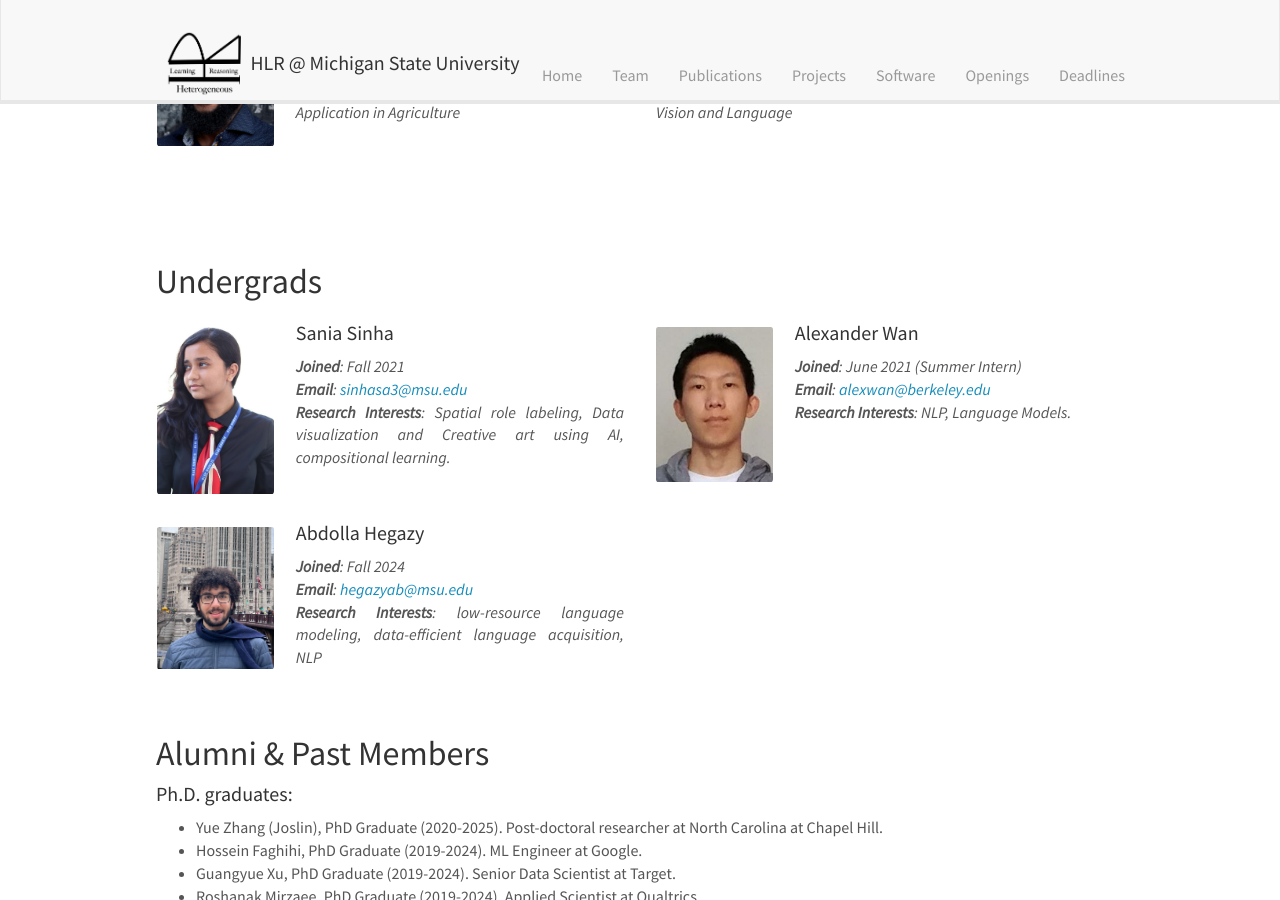
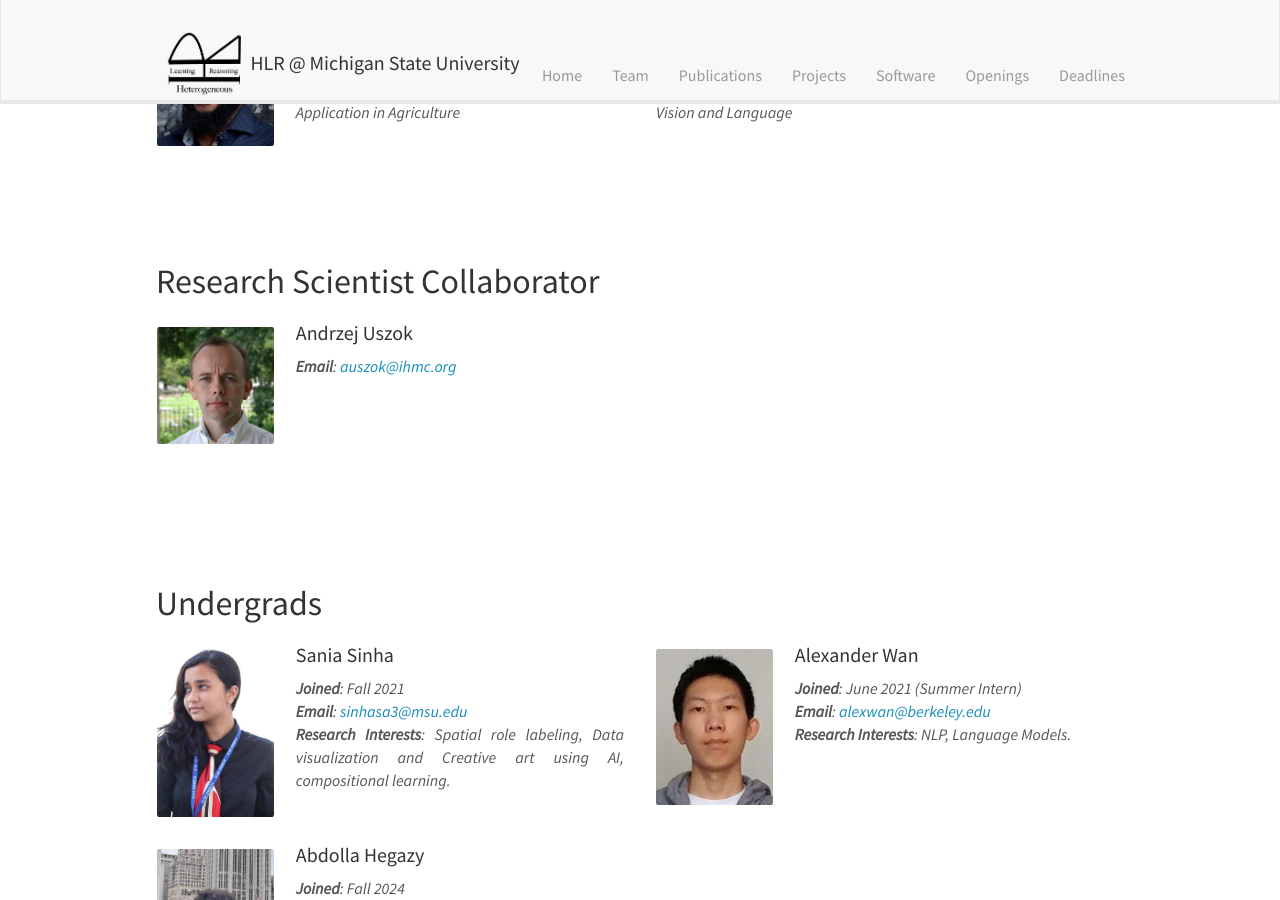
Before and after one commit to HLR/HLR.github.io, a Jekyll site: the page built from _pages/team.md, in a window 1280 px wide and 900 px high, scrolled down 1271 px. Built offline with Jekyll 4.4.1, drawn with Linux system fonts in a browser that asks for light colours; nearby versions of some CDN libraries.

Commit message:
Add ihmc scientist-Andrzej Uszok

```diff
--- /dev/null
+++ b/_data/research_scientist.yml
@@ -0,0 +1,5 @@
+- name: Andrzej Uszok
+  photo: Andrzej Uszok.jpg
+  research_interest: Natural Language Processing, Computational Models for Language Learning, Natural Language Acquisition.
+  email: auszok@ihmc.org
+  webpage: https://www.ihmc.us/groups/auszok/
--- a/_pages/team.md
+++ b/_pages/team.md
@@ -60,6 +60,20 @@ Go to <a href="{{ site.url }}{{ site.baseurl }}/pictures/"> <b>Gallery</b> </a>
 </div>
 {% endfor %}
 </div>
+
+## Research Scientist Collaborator
+<div class="row">
+{% for member in site.data.research_scientist %}
+<div class="col-sm-6 clearfix" style="min-height: 250px;">
+  <img src="{{ site.url }}{{ site.baseurl }}/images/profiles/{{ member.photo }}" class="img-responsive" width="25%" style="float: left;"/>
+  <h4><a href="{{ member.webpage }}" style="color:inherit">{{ member.name }}</a></h4>
+  <!-- <i><b>Joined</b>: {{ member.joined }}</i><br> -->
+  <i><b>Email</b>: <{{ member.email }}></i><br>
+  <!-- <i><b>Research Interests</b>: {{ member.research_interest }}</i> -->
+</div>
+{% endfor %}
+</div>
+
 
 <!-- ## Visiting Scholars
 <div class="row">
```
Also changed, not shown: images/profiles/Andrzej Uszok.jpg (added).
